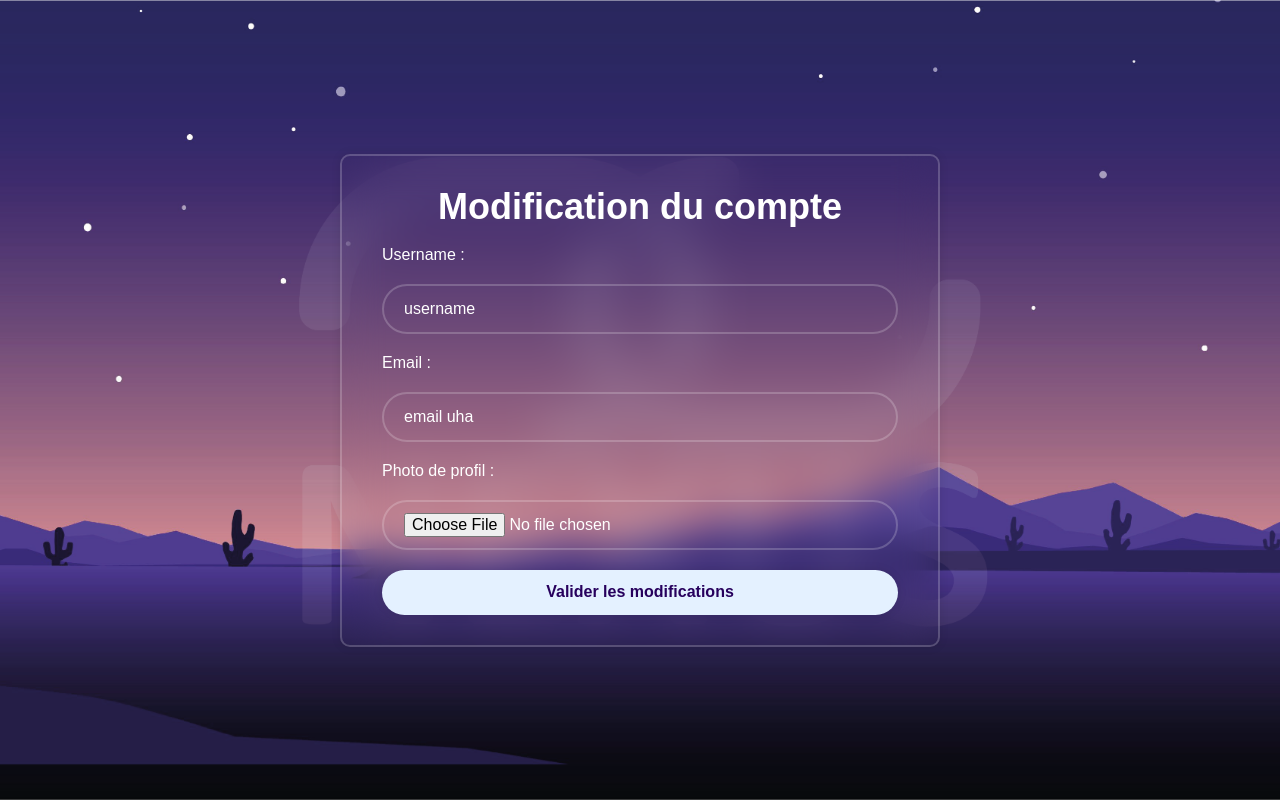
After one commit to mehdirussel/nexus, a Django app: page /users/account/modify/ in a window 1280 px wide. The commit adds this page. Run offline with Django 4.2, Linux system fonts and the light colour scheme; parts of the project's set-up code (start-up, migrations or seed data) failed here and were passed over.

Commit message:
Ajout de la page de modification de compte encore non fonctionnelle

```diff
--- a/templates/account.html
+++ b/templates/account.html
@@ -1,10 +1,10 @@
 
 {% extends "base.html" %}
 {% load static %}
-{% block title %}List Channels{% endblock %}
+{% block title %}Nexus - My account{% endblock %}
 {% block wrapper %}
     <h1>Mon compte</h1><br/>
-    <p>Identifiant : {{ request.user.username }}</p>
+    <p>Username : {{ request.user.username }}</p>
     <p>Email : {{ request.user.email }}</p>
     <p>Photo de profil :</p>
     <img src='{{request.user.photo_de_profil.url}}' style="width: 50px; height: 50px;">
--- /dev/null
+++ b/templates/account_modify.html
@@ -0,0 +1,23 @@
+{% extends "base.html" %}
+{% load static %}
+{% block title %}Nexus - Account modification{% endblock %}
+{% block wrapper %}
+<h1>Modification du compte</h1>
+<br/>
+<p>Username :</p>
+<div class="input-box">
+    <label for="id_username"></label> <input type="text" name="username" placeholder="username" value="{{request.user.username}}" autofocus required id="id_username">
+</div>
+
+<p>Email :</p>
+<div class="input-box">
+    <label for="id_email"></label> <input type="text" name="email" value="{{request.user.email}}" placeholder="email uha" required id="id_email">
+</div>
+
+<p>Photo de profil :</p>
+<div class="input-box">
+    <label for="id_photo_de_profil"></label> <input type="file" name="photo_de_profil" style="padding-top: 11px;" accept="image/*" required id="id_photo_de_profil">
+</div>
+
+<button type="submit" class="btn">Valider les modifications</button>
+{% endblock %}
--- a/templates/base.html
+++ b/templates/base.html
@@ -8,9 +8,26 @@
     <meta name="viewport" content="width=device-width, initial-scale=1.0">
 
     {% block styles %}
-    <link rel="stylesheet" href="{% static  'styles/style_main.css'%}">
-    <link rel="stylesheet" href="{% static  'styles/style_login.css'%}">
+    <link rel="stylesheet" href="{% static  '/styles/style_main.css'%}">
     <link href='https://unpkg.com/boxicons@2.1.4/css/boxicons.min.css' rel='stylesheet'>
+
+    {% with request.resolver_match.view_name as view_name %}
+    {% if view_name == "signup-view" %}
+        <link rel="stylesheet" href="{% static  '/styles/style_signup.css'%}">
+
+    {% elif view_name == "login-view" %}
+        <link rel="stylesheet" href="{% static  '/styles/style_login.css'%}">
+
+
+    {% elif view_name == "password-reset-view" or view_name == "password-reset" %}
+        <link rel="stylesheet" href="{% static  '/styles/style_login.css'%}">
+
+
+    {% else %}
+        <link rel="stylesheet" href="{% static  '/styles/style_login.css'%}">
+    {% endif %}
+
+    {% endwith %}
 
     {% endblock %}
 
--- a/templates/homepage.html
+++ b/templates/homepage.html
@@ -1,6 +1,6 @@
 {% extends "base.html" %}
 {% load static %}
-{% block title %}List Channels{% endblock %}
+{% block title %}Nexus - List Channels{% endblock %}
 {% block wrapper %}
     <h1>Channels</h1>
     {% for channel in channel_list %}
--- a/users/urls.py
+++ b/users/urls.py
@@ -28,4 +28,5 @@ urlpatterns = [
     path('reset/<uidb64>/<token>', auth_views.PasswordResetConfirmView.as_view(template_name = "password_reset_form.html"), name ='password_reset_confirm'),
     path('reset_password_complete/', auth_views.PasswordResetCompleteView.as_view(template_name = "password_reset_done.html"), name ='password_reset_complete'),
     path('account/',views.account_view,name="account-view"),
+    path('account/modify/',views.account_modify,name="account-modify"),
     ]
--- a/users/views.py
+++ b/users/views.py
@@ -122,3 +122,6 @@ def password_reset(request,token):
 
 def account_view(request):
     return render(request, 'account.html', )
+
+def account_modify(request):
+    return render(request, 'account_modify.html', )
```
